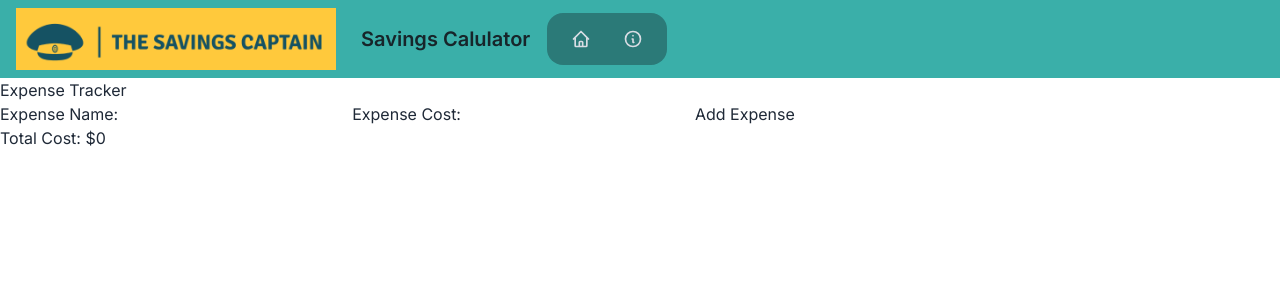
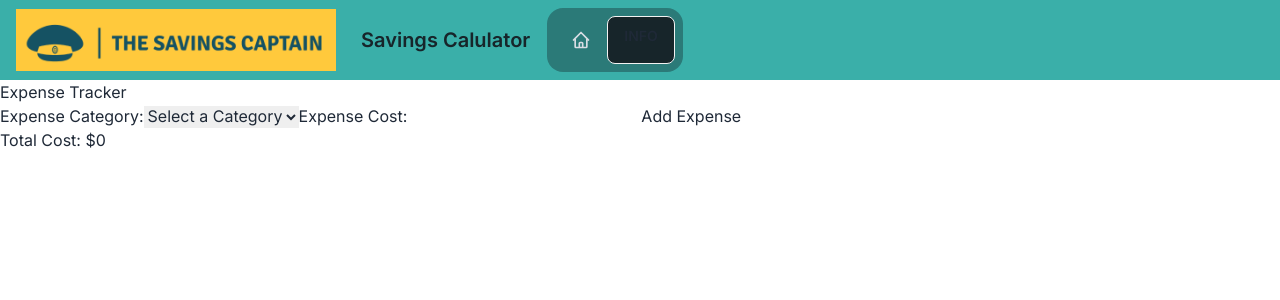
Before and after one commit to Sithryl/Savings-Calculator, a Next.js app in the folder savings-calculator/: page / in a window 1280 px wide. Shown: the top 300 px of the page. Built offline with nearby package versions, Linux system fonts and the light colour scheme.

Commit message:
added info modal and changed expenses input to a list

```diff
--- a/savings-calculator/components/Calculator.jsx
+++ b/savings-calculator/components/Calculator.jsx
@@ -2,13 +2,24 @@
 import React, { useState } from 'react';
 
 const ExpenseTracker = () => {
+  const commonExpenseCategories = [
+    'Food Delivery',
+    'Eating Out',
+    'Subscriptions',
+    'Entertainment',
+    'Clothing',
+    'Travel',
+    'Online Shopping',
+    'Other',
+  ];
+
   const [expenses, setExpenses] = useState([]);
-  const [expenseName, setExpenseName] = useState('');
+  const [selectedCategory, setSelectedCategory] = useState('');
   const [expenseCost, setExpenseCost] = useState('');
   const [totalCost, setTotalCost] = useState(0);
 
-  const handleExpenseNameChange = (e) => {
-    setExpenseName(e.target.value);
+  const handleCategoryChange = (e) => {
+    setSelectedCategory(e.target.value);
   };
 
   const handleExpenseCostChange = (e) => {
@@ -16,9 +27,9 @@ const ExpenseTracker = () => {
   };
 
   const addExpense = () => {
-    if (expenseName && expenseCost) {
+    if (selectedCategory && expenseCost) {
       const newExpense = {
-        name: expenseName,
+        category: selectedCategory,
         cost: parseFloat(expenseCost),
       };
 
@@ -28,7 +39,7 @@ const ExpenseTracker = () => {
       const newTotalCost = totalCost + parseFloat(expenseCost);
       setTotalCost(newTotalCost);
 
-      setExpenseName('');
+      setSelectedCategory('');
       setExpenseCost('');
     }
   };
@@ -46,13 +57,15 @@ const ExpenseTracker = () => {
     <div>
       <h1>Expense Tracker</h1>
       <div>
-        <label htmlFor="expense-name">Expense Name:</label>
-        <input
-          type="text"
-          id="expense-name"
-          value={expenseName}
-          onChange={handleExpenseNameChange}
-        />
+        <label htmlFor="category-select">Expense Category:</label>
+        <select id="category-select" value={selectedCategory} onChange={handleCategoryChange}>
+          <option value="">Select a Category</option>
+          {commonExpenseCategories.map((category) => (
+            <option key={category} value={category}>
+              {category}
+            </option>
+          ))}
+        </select>
 
         <label htmlFor="expense-cost">Expense Cost:</label>
         <input
@@ -68,7 +81,7 @@ const ExpenseTracker = () => {
       <ul>
         {expenses.map((expense, index) => (
           <li key={index}>
-            {expense.name}: ${expense.cost}
+            {expense.category}: ${expense.cost}
             <button onClick={() => removeExpense(index)}>Remove</button>
           </li>
         ))}
--- a/savings-calculator/components/Nav.jsx
+++ b/savings-calculator/components/Nav.jsx
@@ -1,7 +1,9 @@
+'use client';
 import React from 'react';
 import Link from 'next/link';
 import Logo from '../public/assets/sc-thin.png';
 import Image from 'next/image';
+
 const Nav = () => {
   return (
       <main>
@@ -32,22 +34,17 @@ const Nav = () => {
             </Link>
           </li>
           <li>
-            <a>
-              <svg
-                xmlns="http://www.w3.org/2000/svg"
-                className="h-5 w-5"
-                fill="none"
-                viewBox="0 0 24 24"
-                stroke="currentColor"
-              >
-                <path
-                  strokeLinecap="round"
-                  strokeLinejoin="round"
-                  strokeWidth="2"
-                  d="M13 16h-1v-4h-1m1-4h.01M21 12a9 9 0 11-18 0 9 9 0 0118 0z"
-                />
-              </svg>
-            </a>
+            <button className="btn bg-black py-3" onClick={()=>window.my_modal_1.showModal()}>Info</button>
+            <dialog id="my_modal_1" className="modal modal-bottom sm:modal-middle">
+        <form form method="dialog" className="modal-box">
+          <h3 className="font-bold text-lg">See how much you can save!</h3>
+          <p className="py-4">Add to your list of common expenses to see how much money you could be saving.</p>
+          <div className="modal-action">
+      {/* if there is a button in form, it will close the modal */}
+            <button className="btn">Close</button>
+          </div>
+        </form>
+            </dialog>
           </li>
         </ul>
         </nav>
--- a/savings-calculator/package.json
+++ b/savings-calculator/package.json
@@ -17,6 +17,6 @@
     "tailwindcss": "3.3.2"
   },
   "devDependencies": {
-    "daisyui": "^3.1.0"
+    "daisyui": "^3.1.1"
   }
 }
```
Also changed, not shown: 1 other file (tests, documents, lock files or other folders).
